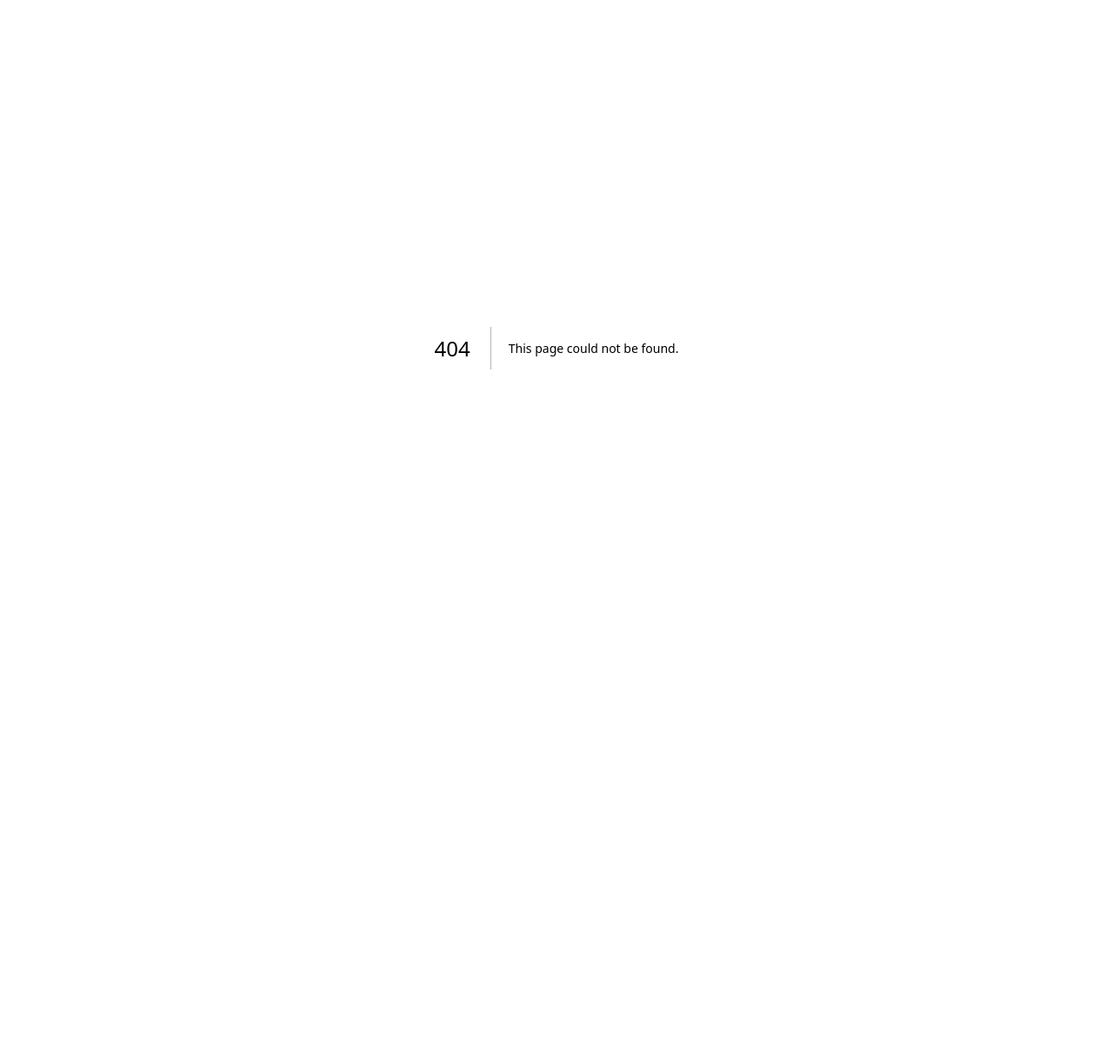
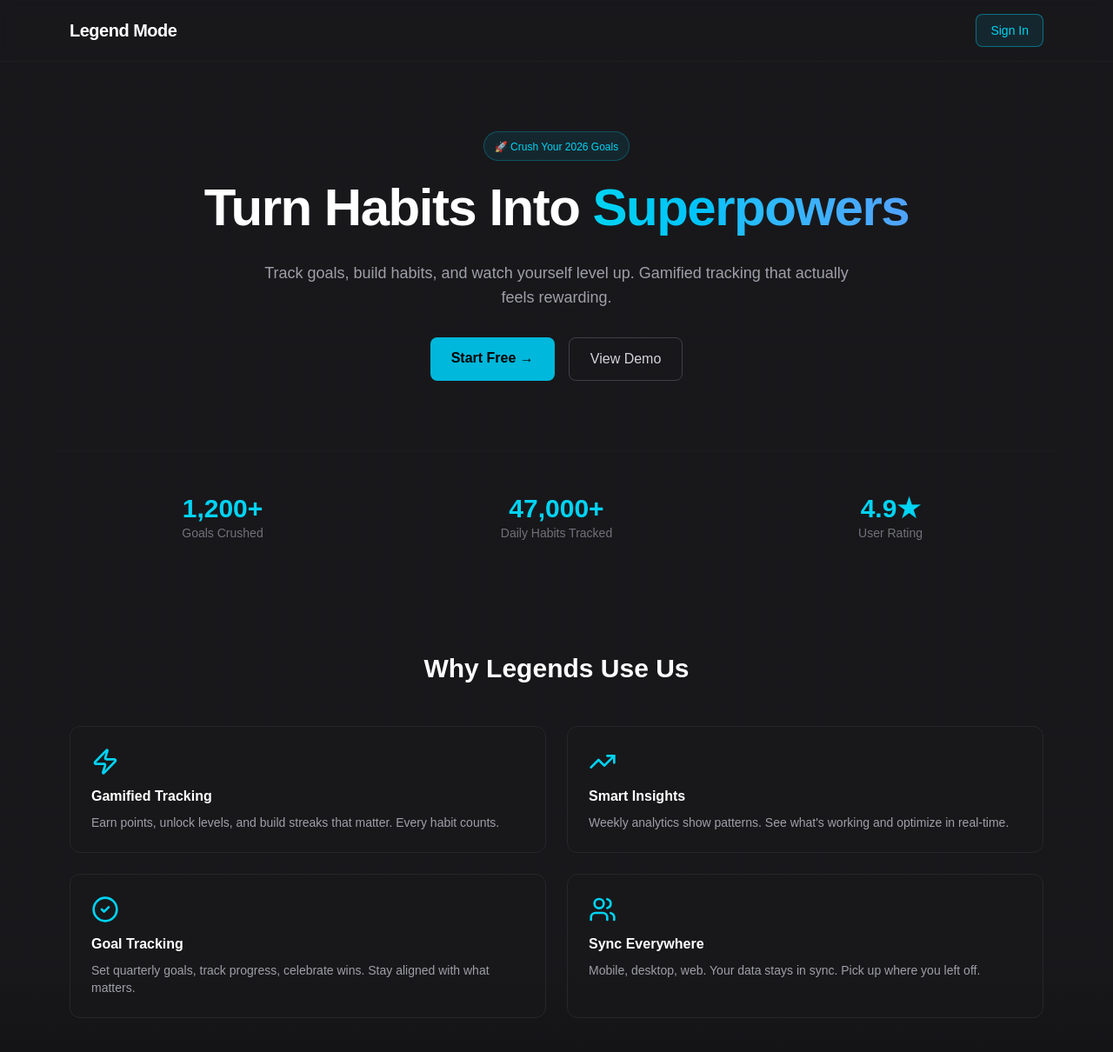
Before and after one commit to abhijithlolla/legendmode-2026, a Next.js app: page /landing in a window 1280 px wide. Before the commit this address had no page. Shown: the top 1210 px of the page at 87% size. Before the commit the page ends 800 px from the top, so only its background shows below. Built offline with nearby package versions, Linux system fonts and the light colour scheme.

Commit message:
feat: premium landing page with pricing and feature showcase

```diff
--- /dev/null
+++ b/app/(public)/landing/page.tsx
@@ -0,0 +1,179 @@
+import Link from "next/link";
+import { CheckCircle2, Zap, TrendingUp, Users } from "lucide-react";
+
+export default function Landing() {
+  return (
+    <div className="min-h-screen bg-gradient-to-b from-zinc-900 via-zinc-900 to-black text-white">
+      {/* NAVBAR */}
+      <nav className="sticky top-0 z-50 border-b border-zinc-800/50 backdrop-blur-sm">
+        <div className="max-w-6xl mx-auto px-4 py-4 flex items-center justify-between">
+          <div className="text-xl font-bold tracking-tight">Legend Mode</div>
+          <Link
+            href="/auth"
+            className="px-4 py-2 rounded-lg bg-cyan-500/10 border border-cyan-500/50 text-cyan-400 text-sm hover:bg-cyan-500/20 transition"
+          >
+            Sign In
+          </Link>
+        </div>
+      </nav>
+
+      {/* HERO */}
+      <div className="max-w-6xl mx-auto px-4 py-20 text-center">
+        <div className="inline-block mb-4 px-3 py-1 rounded-full bg-cyan-500/10 border border-cyan-500/30">
+          <span className="text-xs text-cyan-400 font-medium">🚀 Crush Your 2026 Goals</span>
+        </div>
+        <h1 className="text-5xl md:text-6xl font-bold tracking-tight mb-6 leading-tight">
+          Turn Habits Into{" "}
+          <span className="bg-gradient-to-r from-cyan-400 to-blue-400 bg-clip-text text-transparent">
+            Superpowers
+          </span>
+        </h1>
+        <p className="text-lg text-zinc-400 max-w-2xl mx-auto mb-8">
+          Track goals, build habits, and watch yourself level up. Gamified tracking that actually feels rewarding.
+        </p>
+        <div className="flex gap-4 justify-center flex-wrap">
+          <Link
+            href="/auth"
+            className="px-6 py-3 rounded-lg bg-cyan-500 text-black font-semibold hover:bg-cyan-400 transition"
+          >
+            Start Free →
+          </Link>
+          <button className="px-6 py-3 rounded-lg border border-zinc-700 text-zinc-300 hover:bg-zinc-800/50 transition">
+            View Demo
+          </button>
+        </div>
+      </div>
+
+      {/* SOCIAL PROOF */}
+      <div className="max-w-6xl mx-auto px-4 py-12 border-t border-zinc-800/30">
+        <div className="grid grid-cols-3 gap-8 text-center">
+          <div>
+            <div className="text-3xl font-bold text-cyan-400">1,200+</div>
+            <div className="text-sm text-zinc-500">Goals Crushed</div>
+          </div>
+          <div>
+            <div className="text-3xl font-bold text-cyan-400">47,000+</div>
+            <div className="text-sm text-zinc-500">Daily Habits Tracked</div>
+          </div>
+          <div>
+            <div className="text-3xl font-bold text-cyan-400">4.9★</div>
+            <div className="text-sm text-zinc-500">User Rating</div>
+          </div>
+        </div>
+      </div>
+
+      {/* FEATURES GRID */}
+      <div className="max-w-6xl mx-auto px-4 py-20">
+        <h2 className="text-3xl font-bold mb-12 text-center">Why Legends Use Us</h2>
+        <div className="grid md:grid-cols-2 gap-6">
+          <div className="p-6 rounded-xl border border-zinc-800 bg-zinc-900/50 hover:border-cyan-500/50 transition">
+            <Zap className="w-8 h-8 text-cyan-400 mb-3" />
+            <h3 className="font-semibold mb-2">Gamified Tracking</h3>
+            <p className="text-sm text-zinc-400">Earn points, unlock levels, and build streaks that matter. Every habit counts.</p>
+          </div>
+          <div className="p-6 rounded-xl border border-zinc-800 bg-zinc-900/50 hover:border-cyan-500/50 transition">
+            <TrendingUp className="w-8 h-8 text-cyan-400 mb-3" />
+            <h3 className="font-semibold mb-2">Smart Insights</h3>
+            <p className="text-sm text-zinc-400">Weekly analytics show patterns. See what's working and optimize in real-time.</p>
+          </div>
+          <div className="p-6 rounded-xl border border-zinc-800 bg-zinc-900/50 hover:border-cyan-500/50 transition">
+            <CheckCircle2 className="w-8 h-8 text-cyan-400 mb-3" />
+            <h3 className="font-semibold mb-2">Goal Tracking</h3>
+            <p className="text-sm text-zinc-400">Set quarterly goals, track progress, celebrate wins. Stay aligned with what matters.</p>
+          </div>
+          <div className="p-6 rounded-xl border border-zinc-800 bg-zinc-900/50 hover:border-cyan-500/50 transition">
+            <Users className="w-8 h-8 text-cyan-400 mb-3" />
+            <h3 className="font-semibold mb-2">Sync Everywhere</h3>
+            <p className="text-sm text-zinc-400">Mobile, desktop, web. Your data stays in sync. Pick up where you left off.</p>
+          </div>
+        </div>
+      </div>
+
+      {/* PRICING */}
+      <div className="max-w-6xl mx-auto px-4 py-20">
+        <h2 className="text-3xl font-bold mb-12 text-center">Simple Pricing</h2>
+        <div className="grid md:grid-cols-2 gap-6 max-w-3xl mx-auto">
+          {/* FREE */}
+          <div className="p-8 rounded-xl border border-zinc-800 bg-zinc-900/50">
+            <h3 className="text-xl font-semibold mb-2">Free</h3>
+            <p className="text-3xl font-bold mb-6">$0<span className="text-lg text-zinc-500 font-normal">/mo</span></p>
+            <ul className="space-y-3 mb-8 text-sm">
+              <li className="flex items-center gap-2 text-zinc-300">
+                <CheckCircle2 className="w-4 h-4 text-cyan-400" />
+                Up to 3 habits
+              </li>
+              <li className="flex items-center gap-2 text-zinc-300">
+                <CheckCircle2 className="w-4 h-4 text-cyan-400" />
+                Basic goal tracking
+              </li>
+              <li className="flex items-center gap-2 text-zinc-300">
+                <CheckCircle2 className="w-4 h-4 text-cyan-400" />
+                Streak counter
+              </li>
+              <li className="flex items-center gap-2 text-zinc-400">
+                <span className="w-4 h-4" />
+                Advanced insights
+              </li>
+            </ul>
+            <Link
+              href="/auth"
+              className="w-full px-4 py-2 rounded-lg border border-zinc-700 text-zinc-300 hover:bg-zinc-800/50 transition text-center"
+            >
+              Get Started
+            </Link>
+          </div>
+
+          {/* PRO */}
+          <div className="p-8 rounded-xl border border-cyan-500/50 bg-gradient-to-b from-cyan-500/10 to-transparent relative">
+            <div className="absolute top-3 right-3 px-2 py-1 bg-cyan-500/20 border border-cyan-500/50 rounded text-xs text-cyan-400 font-semibold">
+              Most Popular
+            </div>
+            <h3 className="text-xl font-semibold mb-2">Pro</h3>
+            <p className="text-3xl font-bold mb-6">$9.99<span className="text-lg text-zinc-500 font-normal">/mo</span></p>
+            <ul className="space-y-3 mb-8 text-sm">
+              <li className="flex items-center gap-2 text-zinc-300">
+                <CheckCircle2 className="w-4 h-4 text-cyan-400" />
+                Unlimited habits & goals
+              </li>
+              <li className="flex items-center gap-2 text-zinc-300">
+                <CheckCircle2 className="w-4 h-4 text-cyan-400" />
+                Advanced insights & analytics
+              </li>
+              <li className="flex items-center gap-2 text-zinc-300">
+                <CheckCircle2 className="w-4 h-4 text-cyan-400" />
+                Power-ups & cosmetics
+              </li>
+              <li className="flex items-center gap-2 text-zinc-300">
+                <CheckCircle2 className="w-4 h-4 text-cyan-400" />
+                Priority support
+              </li>
+            </ul>
+            <Link
+              href="/auth"
+              className="w-full px-4 py-2 rounded-lg bg-cyan-500 text-black font-semibold hover:bg-cyan-400 transition text-center"
+            >
+              Go Pro
+            </Link>
+          </div>
+        </div>
+      </div>
+
+      {/* CTA */}
+      <div className="max-w-6xl mx-auto px-4 py-20 text-center border-t border-zinc-800/30">
+        <h2 className="text-3xl font-bold mb-4">Ready to Become a Legend?</h2>
+        <p className="text-zinc-400 mb-8">Start free. Upgrade anytime. No credit card required.</p>
+        <Link
+          href="/auth"
+          className="inline-block px-8 py-3 rounded-lg bg-cyan-500 text-black font-semibold hover:bg-cyan-400 transition"
+        >
+          Start Your Journey
+        </Link>
+      </div>
+
+      {/* FOOTER */}
+      <footer className="border-t border-zinc-800/30 py-8 text-center text-sm text-zinc-500">
+        <p>© 2026 Legend Mode. Built for winners who ship.</p>
+      </footer>
+    </div>
+  );
+}
```
